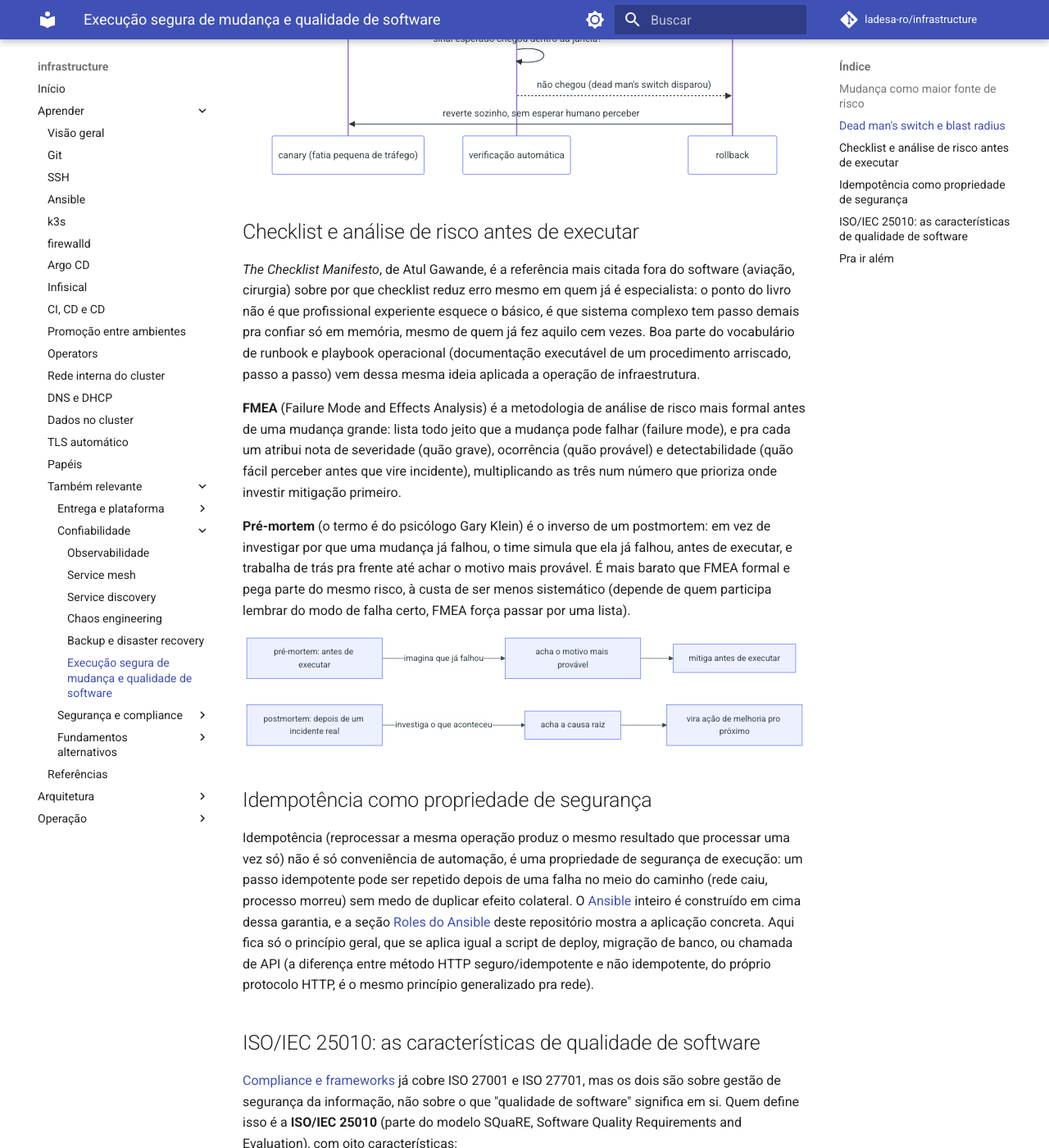
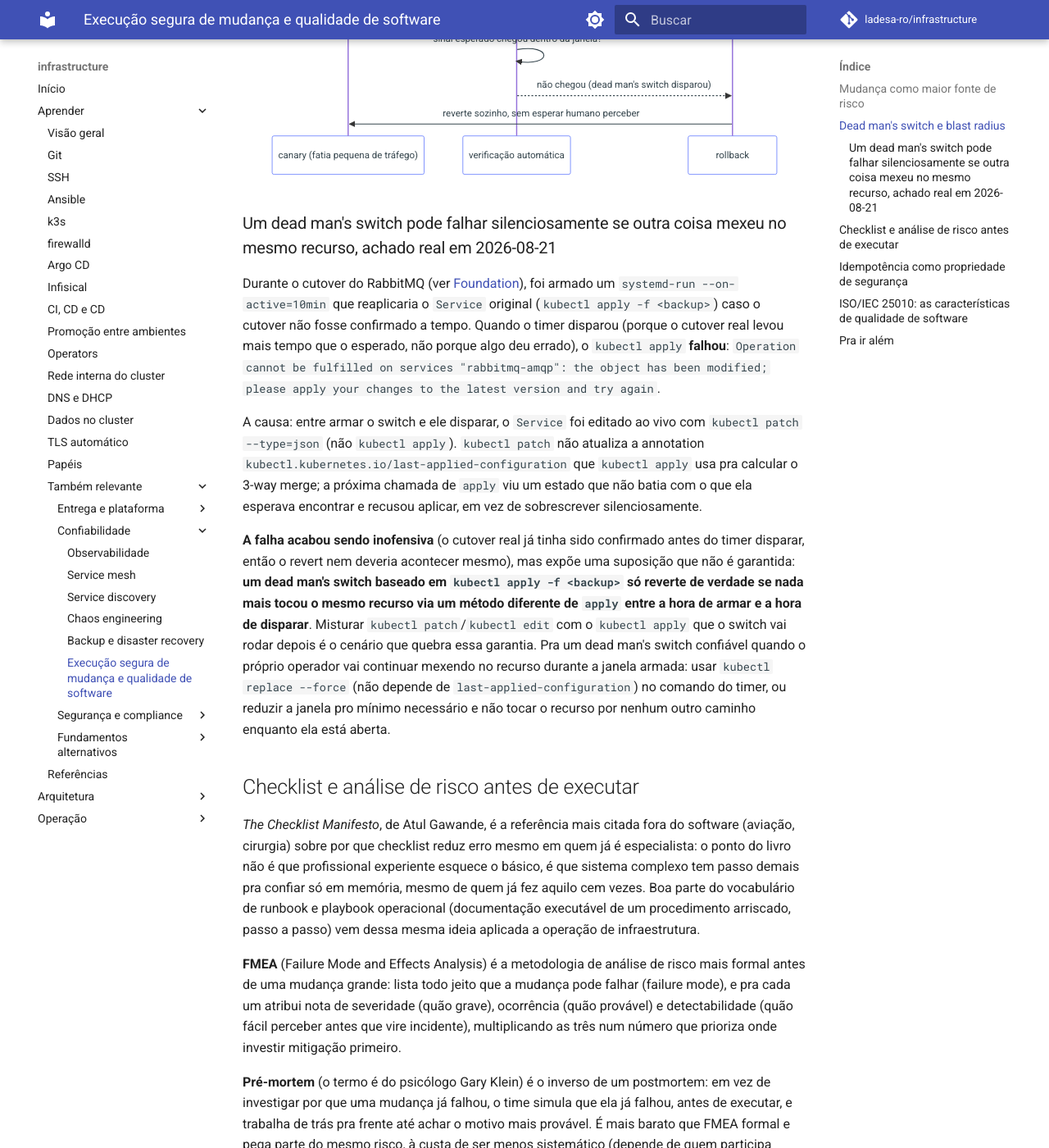
Before and after one commit to ladesa-ro/infrastructure, an MkDocs documentation site: the page built from docs/aprender/execucao-segura-e-qualidade.md, in a window 1280 px wide and 1400 px high, scrolled down 1641 px. Shown: the whole window at 82% size. Built offline with MkDocs 1.6.1 and Material for MkDocs 9.7.7, drawn with Linux system fonts in a browser that asks for light colours; comment, search, counter and statistics services are not loaded.

Commit message:
docs: record dead-man-switch failure lesson and official chart research

````diff
--- a/docs/aprender/execucao-segura-e-qualidade.md
+++ b/docs/aprender/execucao-segura-e-qualidade.md
@@ -38,6 +38,14 @@ sequenceDiagram
     Watch-->>Rollback: não chegou (dead man's switch disparou)
     Rollback->>Canary: reverte sozinho, sem esperar humano perceber
 ```
+
+### Um dead man's switch pode falhar silenciosamente se outra coisa mexeu no mesmo recurso, achado real em 2026-08-21
+
+Durante o cutover do RabbitMQ (ver [Foundation](../arquitetura/foundation.md)), foi armado um `systemd-run --on-active=10min` que reaplicaria o `Service` original (`kubectl apply -f <backup>`) caso o cutover não fosse confirmado a tempo. Quando o timer disparou (porque o cutover real levou mais tempo que o esperado, não porque algo deu errado), o `kubectl apply` **falhou**: `Operation cannot be fulfilled on services "rabbitmq-amqp": the object has been modified; please apply your changes to the latest version and try again`.
+
+A causa: entre armar o switch e ele disparar, o `Service` foi editado ao vivo com `kubectl patch --type=json` (não `kubectl apply`). `kubectl patch` não atualiza a annotation `kubectl.kubernetes.io/last-applied-configuration` que `kubectl apply` usa pra calcular o 3-way merge; a próxima chamada de `apply` viu um estado que não batia com o que ela esperava encontrar e recusou aplicar, em vez de sobrescrever silenciosamente.
+
+**A falha acabou sendo inofensiva** (o cutover real já tinha sido confirmado antes do timer disparar, então o revert nem deveria acontecer mesmo), mas expõe uma suposição que não é garantida: **um dead man's switch baseado em `kubectl apply -f <backup>` só reverte de verdade se nada mais tocou o mesmo recurso via um método diferente de `apply` entre a hora de armar e a hora de disparar**. Misturar `kubectl patch`/`kubectl edit` com o `kubectl apply` que o switch vai rodar depois é o cenário que quebra essa garantia. Pra um dead man's switch confiável quando o próprio operador vai continuar mexendo no recurso durante a janela armada: usar `kubectl replace --force` (não depende de `last-applied-configuration`) no comando do timer, ou reduzir a janela pro mínimo necessário e não tocar o recurso por nenhum outro caminho enquanto ela está aberta.
 
 ## Checklist e análise de risco antes de executar
 
````
Also changed, not shown: docs/operacao/pendencias.md (+3 -0 lines).
